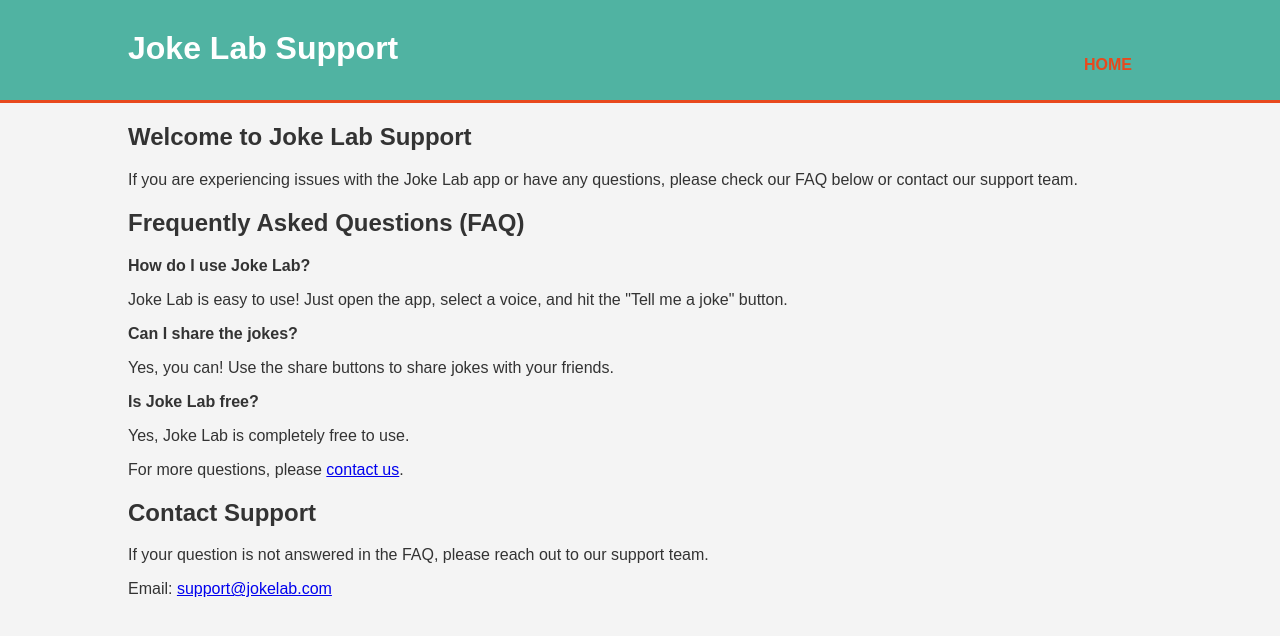
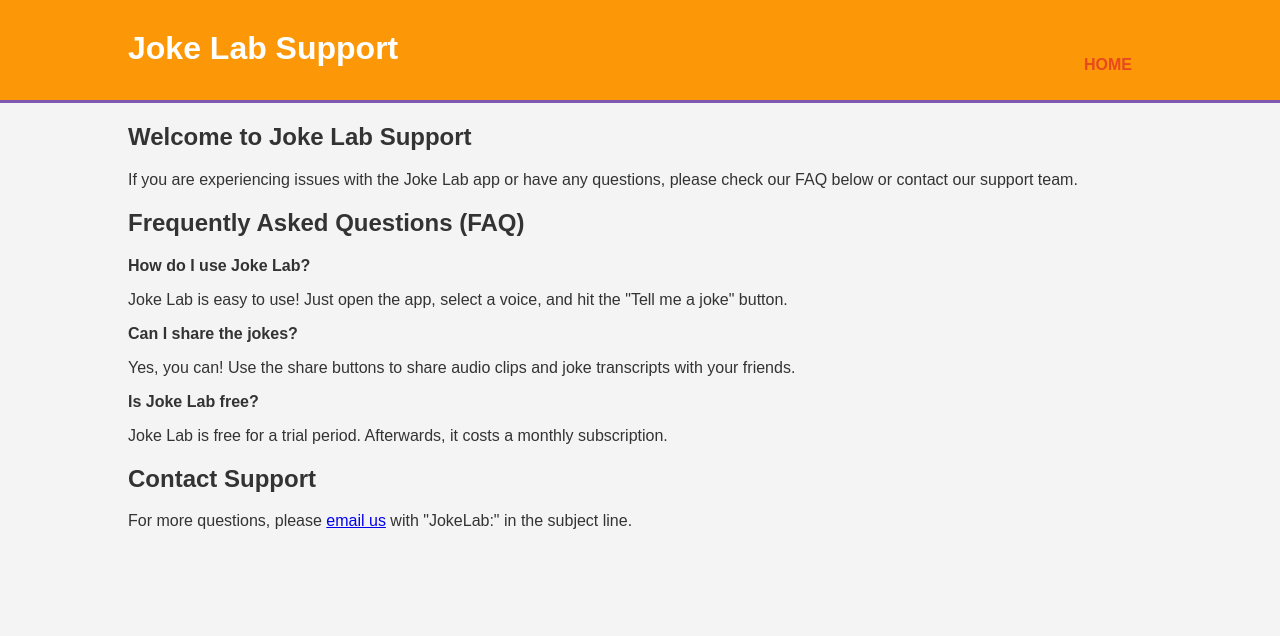
Before and after one commit to lounsburynw/JokeLabSupport.github.io, a plain HTML site: page index.html in a window 1280 px wide. Drawn offline with Linux system fonts and the light colour scheme.

Commit message:
update support page

```diff
--- a/index.html
+++ b/index.html
@@ -19,11 +19,11 @@
             overflow: hidden;
         }
         header {
-            background: #50b3a2;
+            background: #fc9707;
             color: white;
             padding-top: 30px;
             min-height: 70px;
-            border-bottom: #e8491d 3px solid;
+            border-bottom: #8158b0 3px solid;
         }
         header a {
             color: #ffffff;
@@ -85,18 +85,15 @@
             <p>Joke Lab is easy to use! Just open the app, select a voice, and hit the "Tell me a joke" button.</p>
 
             <p><strong>Can I share the jokes?</strong></p>
-            <p>Yes, you can! Use the share buttons to share jokes with your friends.</p>
+            <p>Yes, you can! Use the share buttons to share audio clips and joke transcripts with your friends.</p>
 
             <p><strong>Is Joke Lab free?</strong></p>
-            <p>Yes, Joke Lab is completely free to use.</p>
-
-            <p>For more questions, please <a href="mailto:support@jokelab.com">contact us</a>.</p>
+            <p>Joke Lab is free for a trial period. Afterwards, it costs a monthly subscription.</p>
         </section>
 
         <section id="contact">
             <h2>Contact Support</h2>
-            <p>If your question is not answered in the FAQ, please reach out to our support team.</p>
-            <p>Email: <a href="mailto:support@jokelab.com">support@jokelab.com</a></p>
+            <p>For more questions, please <a href="mailto:nicolas.lounsbury@gmail.com">email us</a> with "JokeLab:" in the subject line.</p>
         </section>
     </div>
 </body>
```
